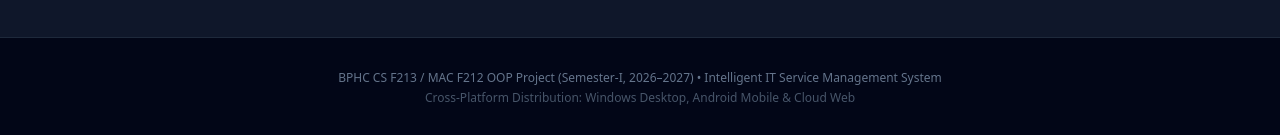
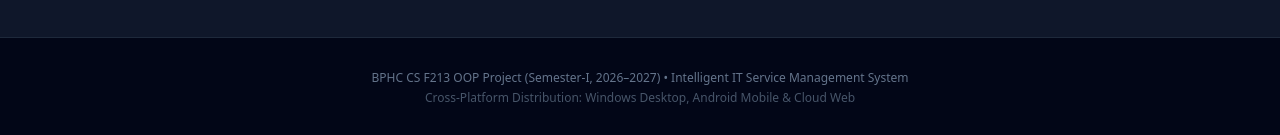
Before and after one commit to 0053-debug/BPHC-it-helpdesk, a React (Vite) app in the folder frontend/: page / in a window 1280 px wide. Shown: the part 1912-2047 px from the top of the page. Built offline with nearby package versions, Linux system fonts and the light colour scheme; no server answers; the HTML template or start-up script is replaced by a standard one.

Commit message:
docs: remove team division, update course code to CS F213 OOP

```diff
--- a/frontend/src/App.jsx
+++ b/frontend/src/App.jsx
@@ -214,7 +214,7 @@ export default function App() {
 
       {/* Footer */}
       <footer className="bg-white border-t border-slate-200 py-4 text-center text-xs text-slate-500">
-        BPHC CS F213 / MAC F212 OOP Project (2026–2027) &bull; Intelligent IT Service Management System &bull; Web Console
+        BPHC CS F213 OOP Project (2026–2027) &bull; Intelligent IT Service Management System &bull; Web Console
       </footer>
     </div>
   );
--- a/frontend/src/pages/LandingPage.jsx
+++ b/frontend/src/pages/LandingPage.jsx
@@ -315,7 +315,7 @@ export default function LandingPage() {
 
       {/* Footer */}
       <footer className="bg-slate-950 border-t border-slate-800 py-8 text-center text-xs text-slate-500">
-        <p>BPHC CS F213 / MAC F212 OOP Project (Semester-I, 2026–2027) &bull; Intelligent IT Service Management System</p>
+        <p>BPHC CS F213 OOP Project (Semester-I, 2026–2027) &bull; Intelligent IT Service Management System</p>
         <p className="mt-1 text-slate-600">Cross-Platform Distribution: Windows Desktop, Android Mobile & Cloud Web</p>
       </footer>
     </div>
```
Also changed, not shown: 1 other file (tests, documents, lock files or other folders).
